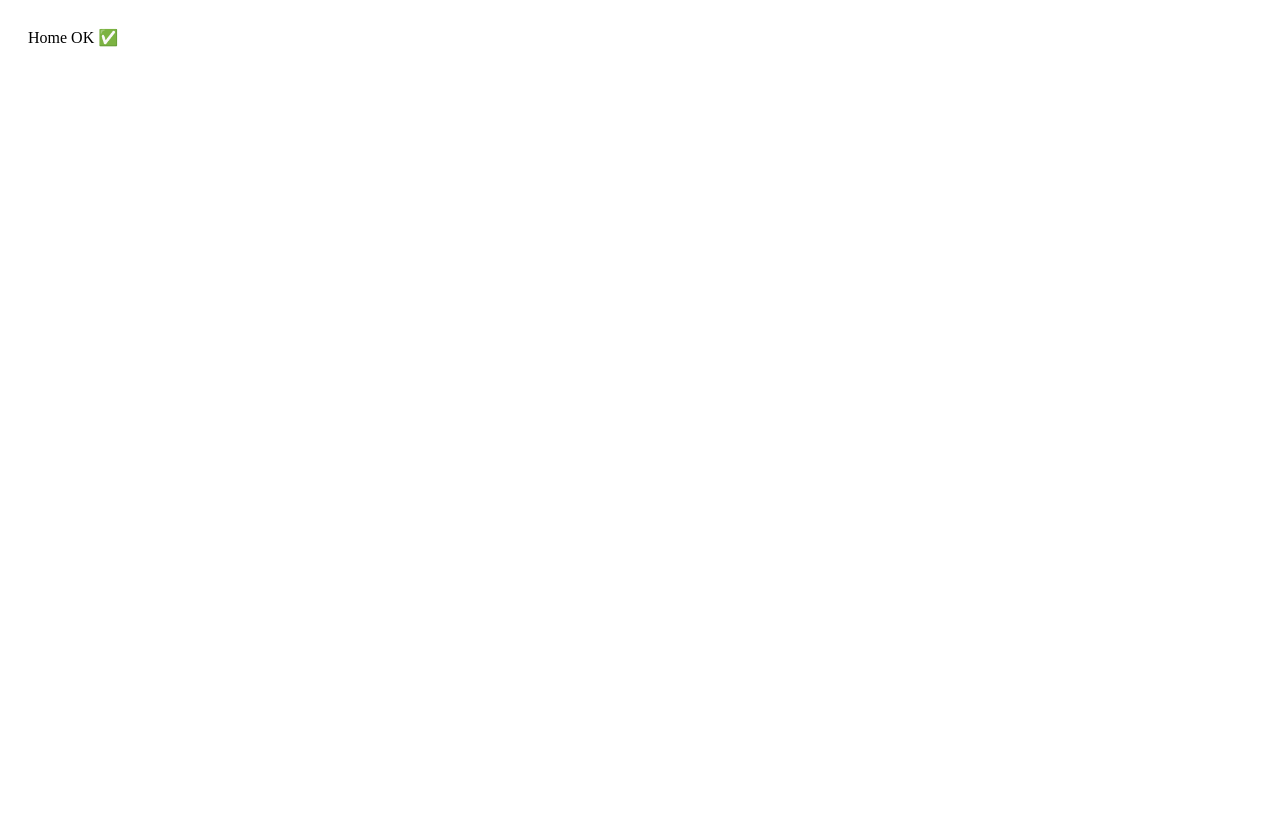
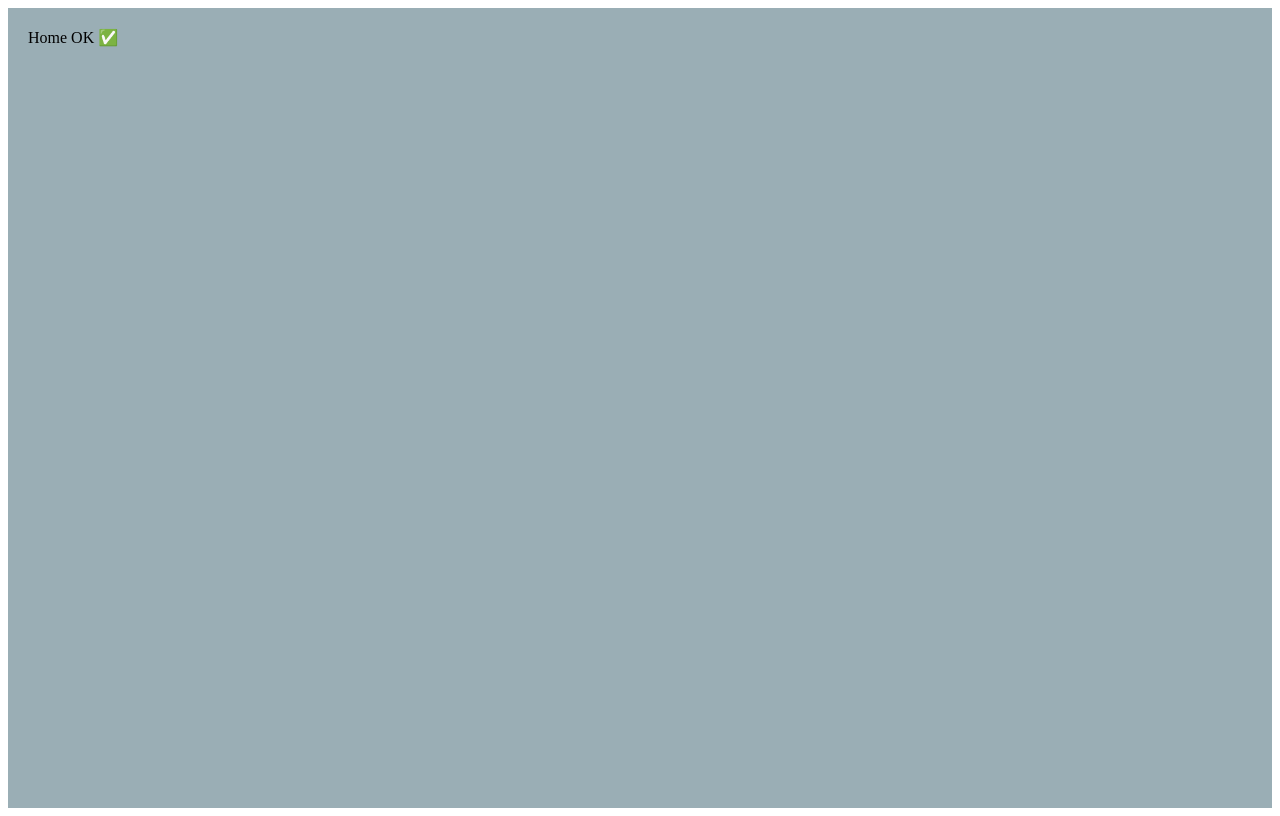
Before and after one commit to NowMeapp/nowme-demo-v1, a Next.js app: page / in a window 1280 px wide. Built offline with nearby package versions, Linux system fonts and the light colour scheme.

Commit message:
fix: redirect from / to /analyze

```diff
--- a/pages/_app.js
+++ b/pages/_app.js
@@ -1,4 +1,8 @@
 // pages/_app.js
 export default function App({ Component, pageProps }) {
-  return <Component {...pageProps} />;
+   return (
+    <div style={{ backgroundColor: "#9aaeb5", minHeight: "100vh" }}>
+      <Component {...pageProps} />
+    </div>
+  );
 }
```
